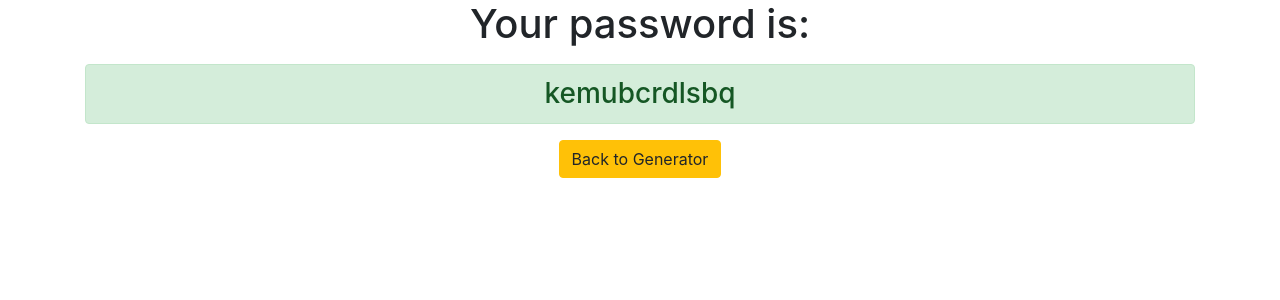
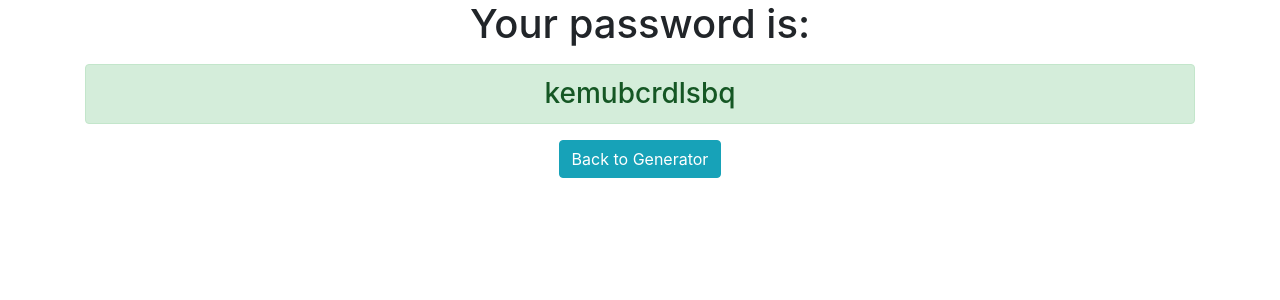
Before and after one commit to gizmoinmelmac/django3-password-generator, a Django app: page /password/ in a window 1280 px wide. Shown: the top 300 px of the page. Run offline with Django 3.2, Linux system fonts and the light colour scheme; some libraries are stand-ins or nearby versions.

Commit message:
Changed button color

```diff
--- a/generator/templates/generator/password.html
+++ b/generator/templates/generator/password.html
@@ -11,7 +11,7 @@
       <p>
         <h3 class="alert alert-success">{{password}}</h3>
       </p>
-      <a href="{% url 'home' %}" class="btn btn-warning">Back to Generator</a>
+      <a href="{% url 'home' %}" class="btn btn-info">Back to Generator</a>
     </div>
 
   </body>
```
